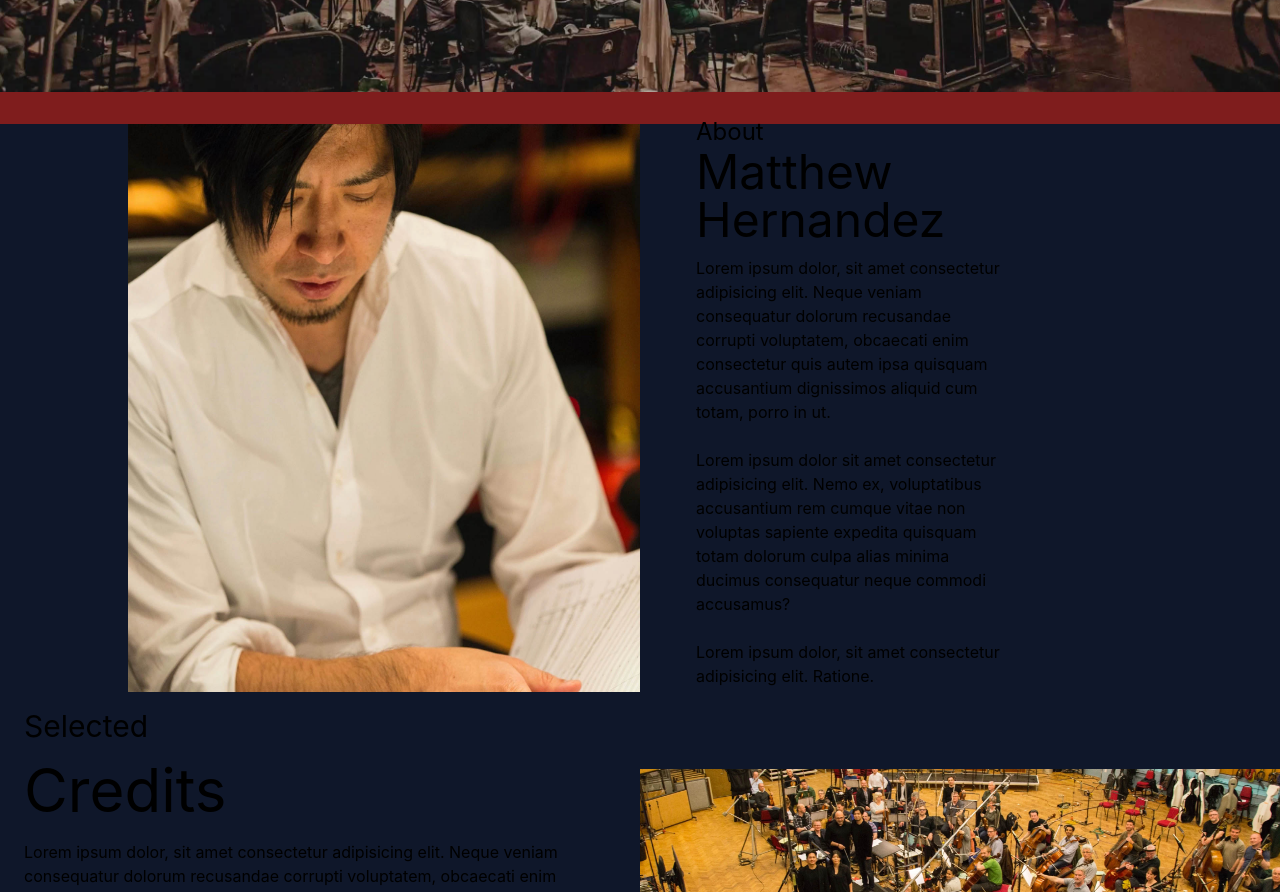
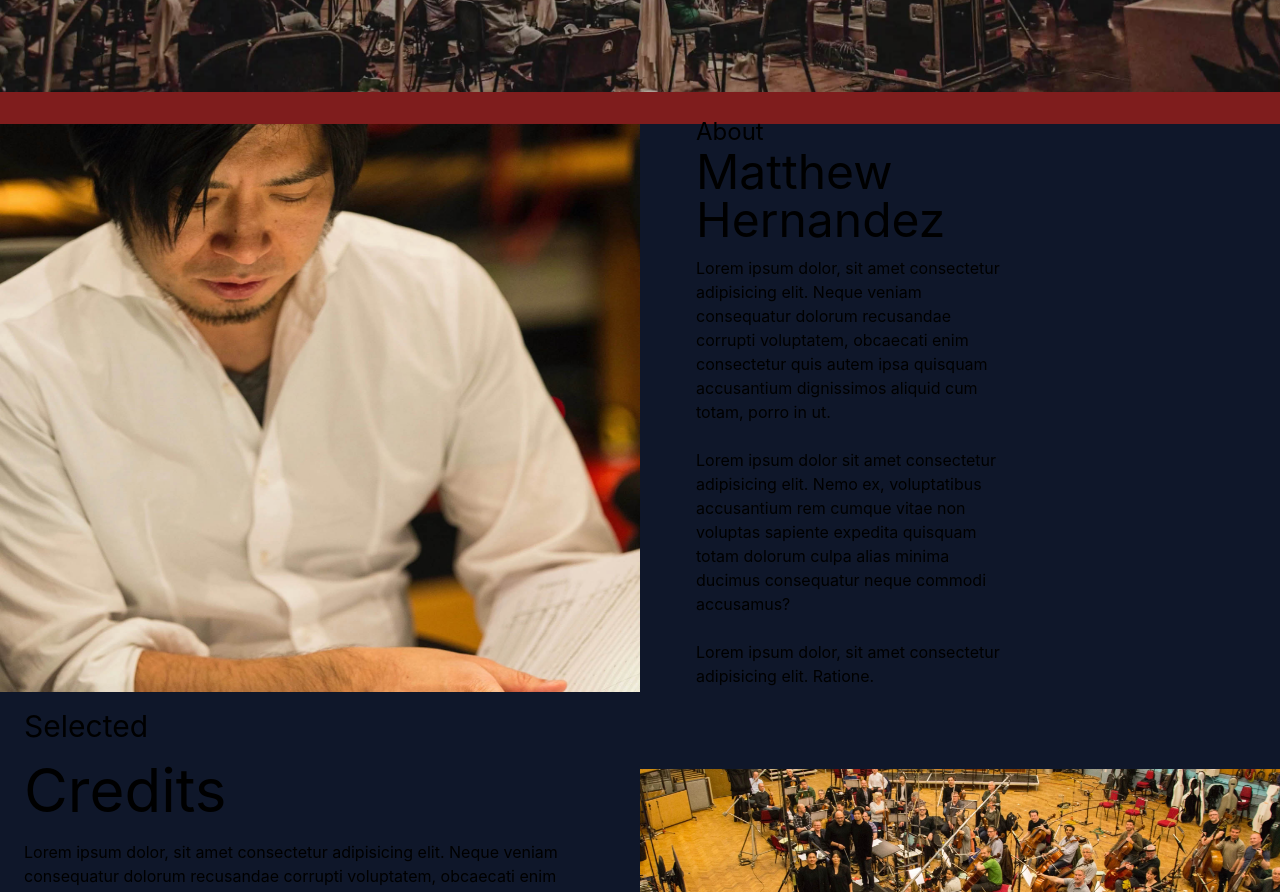
Before and after one commit to Cyber-Digital-llc/Matthews-Portfolio-Website-FE, a Next.js app: page / in a window 1280 px wide. Shown: the part 400-1292 px from the top of the page. Built offline with nearby package versions, Linux system fonts and the light colour scheme.

Commit message:
centered images in about section

```diff
--- a/components/About.jsx
+++ b/components/About.jsx
@@ -5,8 +5,8 @@ import headShot from '../public/headshot1536x1536px.jpg'
 const About = () => {
   return (
     <div className="flex h-[75vh] w-full bg-slate-900 py-0 px-0 items-center border-t-[2rem] border-t-red-900">
-      <div className="flex justify-end w-full h-[100%] xl:max-h-screen-xl xl:max-w-screen-xl">
-        <div className=" flex justify-end xl:w-[80%] ">
+      <div className="flex justify-end w-full h-[100%] ">
+        <div className=" flex justify-end ">
           <Image
             draggable={false}
             src={headShot}
@@ -17,7 +17,7 @@ const About = () => {
         </div>
       </div>
 
-      <div className="flex w-full xl:w-[100vw] ">
+      <div className="flex w-full ">
         <div className="flex justify-start px-14 ">
           <div className="w-[60%] ">
             <h2 className="text-2xl  max-w-prose">About</h2>
--- a/components/Navbar.jsx
+++ b/components/Navbar.jsx
@@ -34,7 +34,7 @@ function Navbar() {
           <div className="flex items-center justify-between h-16">
             {items.map((item) => {
               return (
-                <ul className="flex py-2 px-6" key={item.key}>
+                <ul className="flex py-2 px-6 " key={item.key}>
                   <li
                     className="flex-row border-t-4 hover:border-t-red-500"
                     key={item.key}
```
